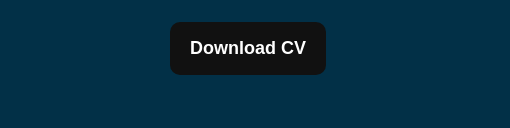
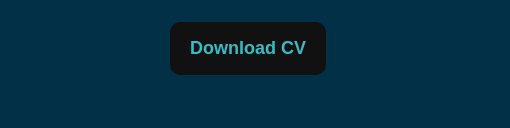
Before and after one commit to sivasuriya0220/Portfolio1, a plain HTML site: page index.html in a window 1280 px wide. In both pictures the pointer is over the link "Download CV". Shown: the part 653-781 px from the top of the page, 0-510 px from the left. Drawn offline with Linux system fonts and the light colour scheme.

Commit message:
Update index.html

```diff
--- a/index.html
+++ b/index.html
@@ -199,8 +199,9 @@
    .grid-item-1 button:hover{
        background-color: #111111;
    }
-
-
+   .grid-item-1 button a:hover{
+       color:#3DBBC3;
+   }
 </style>
 </head>
 <body>
```
